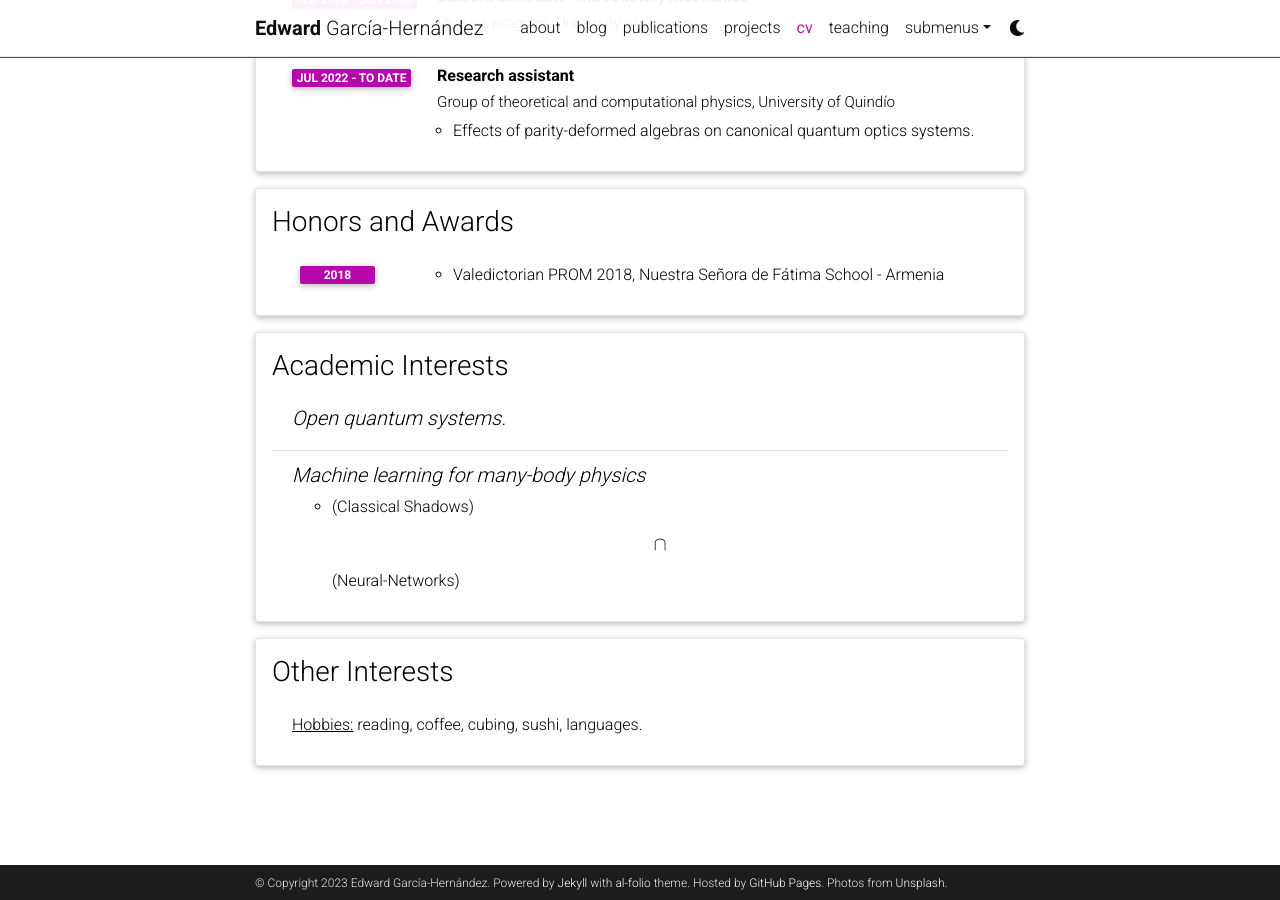
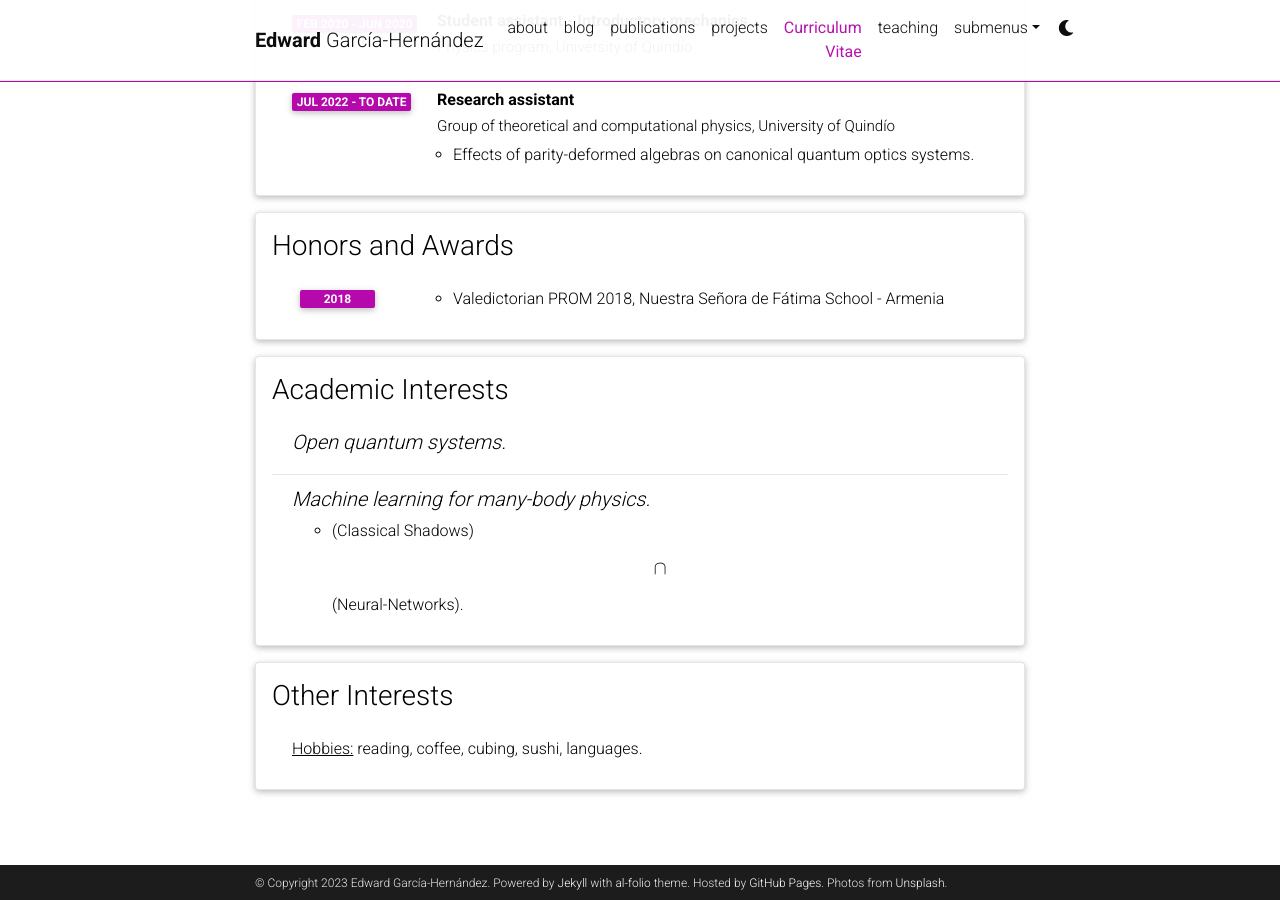
Before and after one commit to EdwardGHPh/EdwardGHPh.github.io, a Jekyll site: the page built from _pages/cv.md, in a window 1280 px wide and 900 px high, scrolled down 653 px. Built offline with Jekyll 4.4.1, drawn with Linux system fonts in a browser that asks for light colours; comment, search, counter and statistics services are not loaded; a style sheet for code colours, icons or effects is not loaded.

Commit message:
Minor changes to cv

```diff
--- a/_data/cv.yml
+++ b/_data/cv.yml
@@ -38,9 +38,9 @@
   type: nested_list
   contents:
     - title: Open quantum systems.
-    - title: Machine learning for many-body physics
+    - title: Machine learning for many-body physics.
       items:
-        - (Classical Shadows) $$\cap$$ (Neural-Networks)
+        - (Classical Shadows) $$\cap$$ (Neural-Networks).
 
 - title: Other Interests
   type: list
--- a/_pages/cv.md
+++ b/_pages/cv.md
@@ -1,7 +1,7 @@
 ---
 layout: cv
 permalink: /cv/
-title: cv
+title: Curriculum Vitae
 nav: true
 nav_order: 4
 cv_pdf: example_pdf.pdf
```
